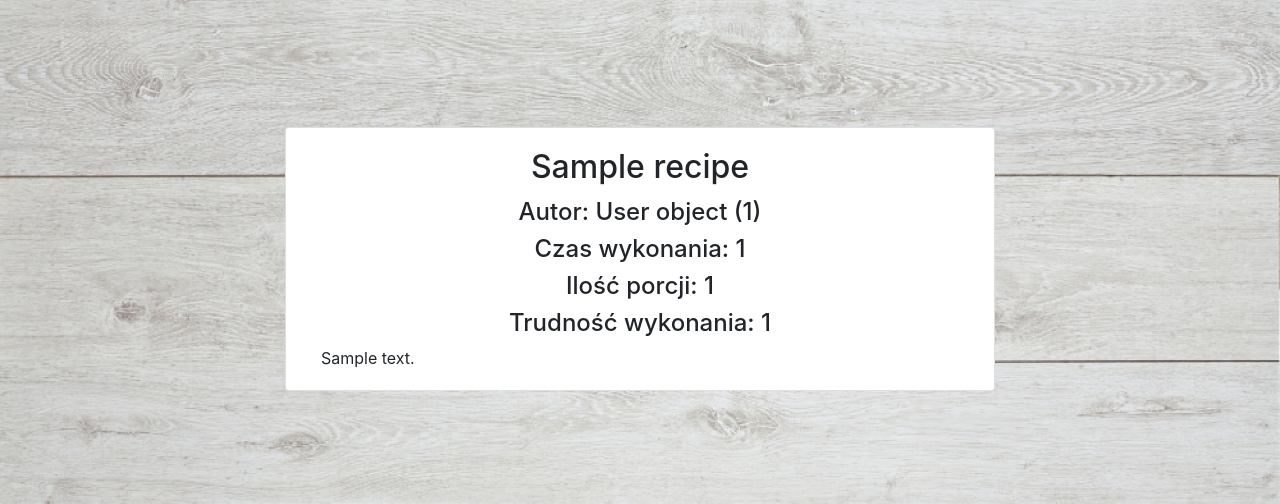
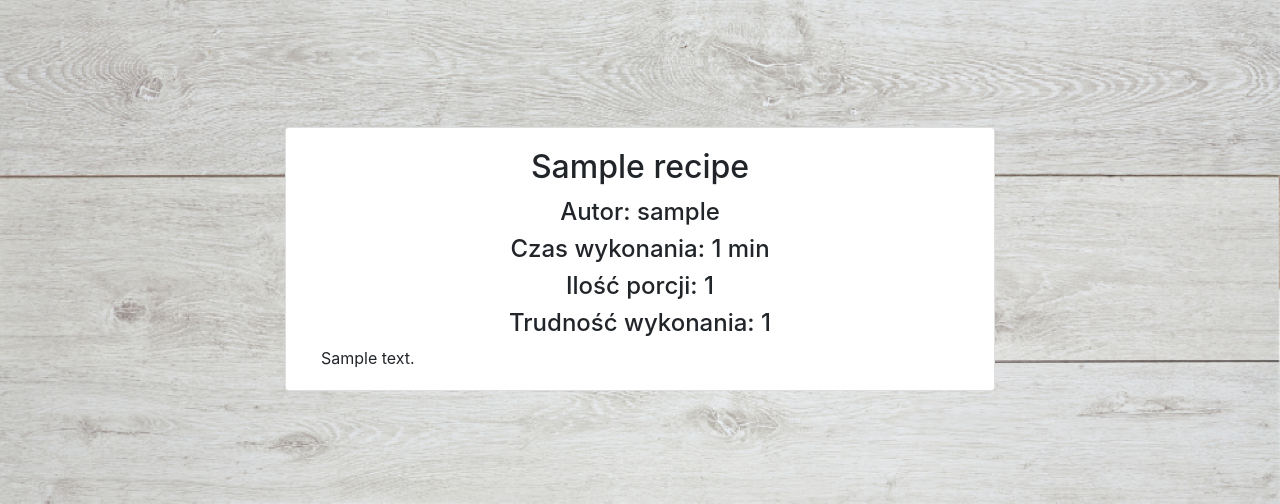
Before and after one commit to magda3033/popcorn, a Django app: a page that uses popcorn/templates/popcorn/recipe.html in a window 1280 px wide. Shown: the part 159-663 px from the top of the page. Run offline with Django 3.2, Linux system fonts and the light colour scheme; tables that the repository leaves empty hold one stand-in row (values such as "Sample post").

Commit message:
Fixed recipe user field

```diff
--- a/popcorn/templates/popcorn/recipe.html
+++ b/popcorn/templates/popcorn/recipe.html
@@ -6,8 +6,8 @@
         <div class="card-body">
             <div class="col">
                 <h2 class="card-title text-center">{{ recipe.name }}</h2>
-                <h4 class="text-center">Autor: {{ recipe.author }}</h4>
-                <h4 class="text-center">Czas wykonania: {{ recipe.preparation_time }}</h4>
+                <h4 class="text-center">Autor: {{ recipe.author.auth_user }}</h4>
+                <h4 class="text-center">Czas wykonania: {{ recipe.preparation_time }} min</h4>
                 <h4 class="text-center">Ilość porcji: {{ recipe.servings_count }}</h4>
                 <h4 class="text-center">Trudność wykonania: {{ recipe.difficulty }}</h4>
                 <!--TODO: Add ingredients -->
```
